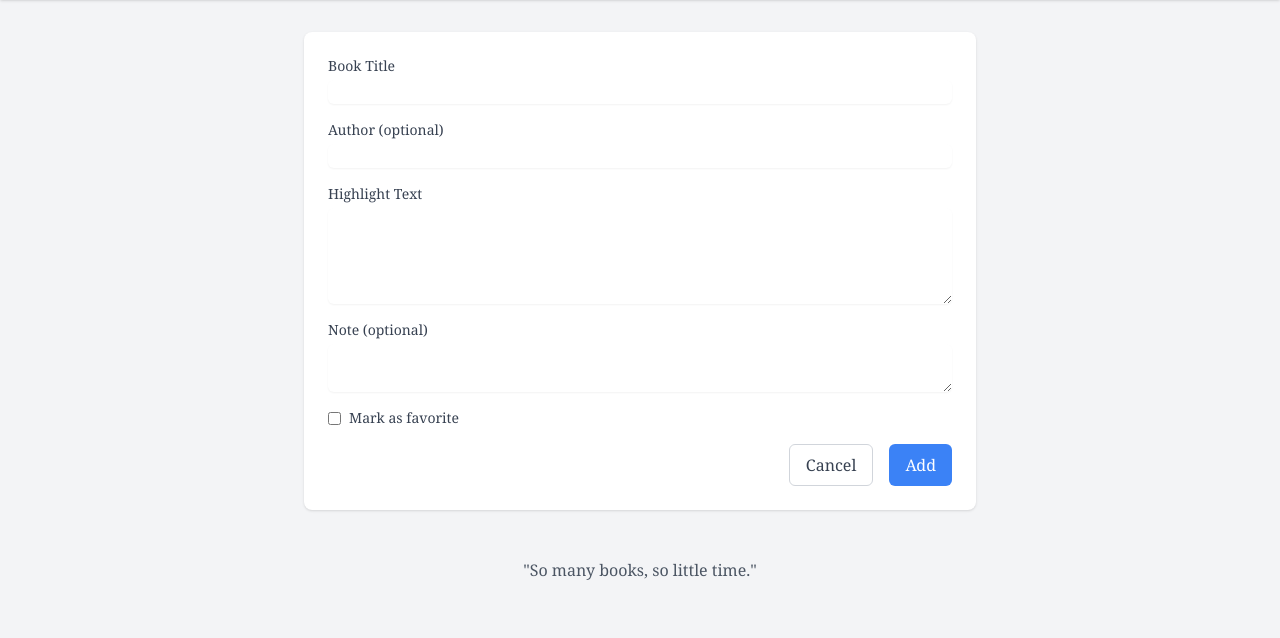
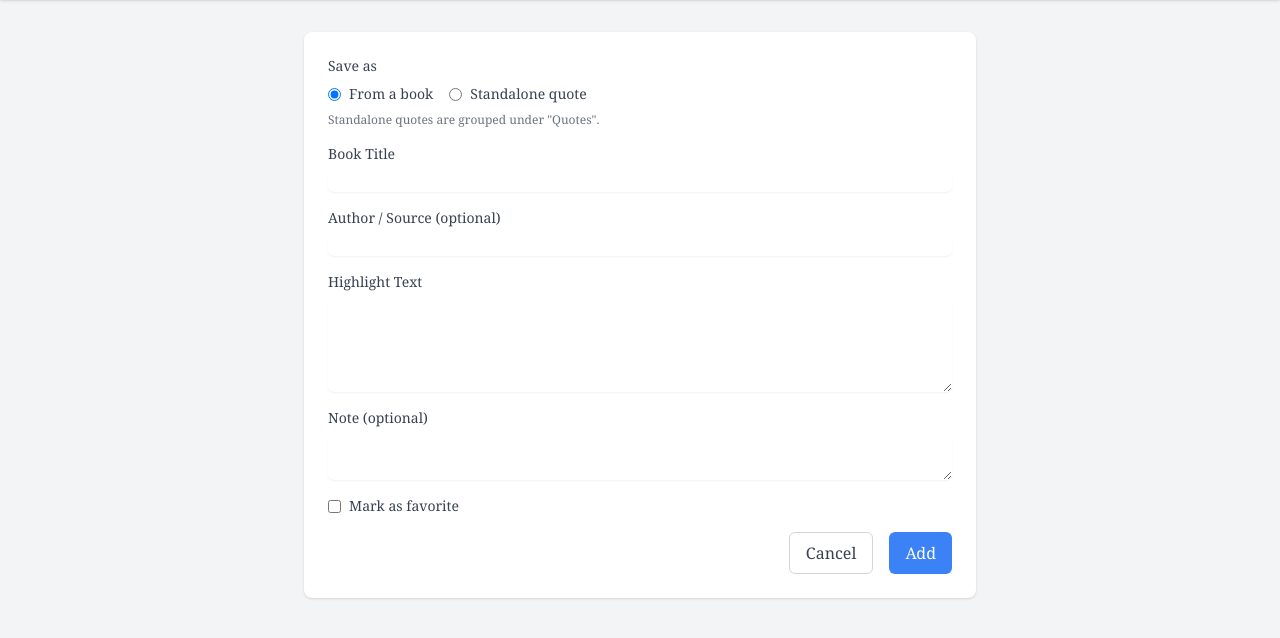
Before and after one commit to ecntu/moonwise, a Flask app: page /add in a window 1280 px wide. Shown: the part 64-702 px from the top of the page. Run offline with Flask 3, Linux system fonts and the light colour scheme; the visitor is signed in with stand-in values (Sample User, id 1); some libraries are stand-ins or nearby versions.

Commit message:
add standalone quotes

```diff
--- a/db.py
+++ b/db.py
@@ -3,6 +3,7 @@ import sqlite3
 from contextlib import contextmanager
 
 DATABASE = "main.db"
+DEFAULT_QUOTE_BOOK_TITLE = "Quotes"
 
 
 @contextmanager
@@ -26,7 +27,15 @@ def get_highlights_for_review():
     """Get highlights due for review today"""
     with get_db() as conn:
         return conn.execute(
-            "SELECT * FROM highlights WHERE review_today = 1"
+            """
+            SELECT * FROM highlights
+            WHERE review_today = 1
+            ORDER BY CASE WHEN book_title = ? THEN 0 ELSE 1 END,
+                     review_count ASC,
+                     last_review ASC,
+                     timestamp DESC
+            """,
+            (DEFAULT_QUOTE_BOOK_TITLE,),
         ).fetchall()
 
 
@@ -94,12 +103,21 @@ def get_all_books():
 
 
 def exists_highlight(text):
-    """Check if a passage already exists in the database using original_text"""
+    """Check if a passage already exists in the database (non-deleted) using original_text"""
     with get_db() as conn:
         result = conn.execute(
-            "SELECT id FROM highlights WHERE original_text = ? LIMIT 1", (text,)
+            "SELECT id FROM highlights WHERE original_text = ? AND deleted = 0 LIMIT 1",
+            (text,),
         ).fetchone()
         return result is not None
+
+
+def find_highlight_by_text(text):
+    """Return highlight (even if deleted) matching original_text"""
+    with get_db() as conn:
+        return conn.execute(
+            "SELECT * FROM highlights WHERE original_text = ? LIMIT 1", (text,)
+        ).fetchone()
 
 
 def update_highlight(highlight_id, field, value):
@@ -122,15 +140,49 @@ def add_highlight(data):
 
     assert "highlight_text" in data and len(data["highlight_text"]) > 5
 
-    # Check if already exists
-    assert not exists_highlight(data["highlight_text"]), "Highlight already exists."
+    highlight_text = data["highlight_text"]
+    book_title = (data.get("book_title") or "").strip() or "Unknown"
 
     # Book title should be the current one (in case it was renamed)
-    data["book_title"] = book_current_name(data["book_title"])
+    current_book_title = book_current_name(book_title)
+
+    existing_highlight = find_highlight_by_text(highlight_text)
+    if existing_highlight:
+        if existing_highlight["deleted"]:
+            with get_db() as conn:
+                conn.execute(
+                    """
+                    UPDATE highlights
+                    SET deleted = 0,
+                        book_title = ?,
+                        author = ?,
+                        note = ?,
+                        favorite = ?,
+                        highlight_text = ?,
+                        original_text = ?,
+                        timestamp = CURRENT_TIMESTAMP
+                    WHERE id = ?
+                    """,
+                    (
+                        current_book_title,
+                        data.get("author"),
+                        data.get("note"),
+                        bool(data.get("favorite")),
+                        highlight_text,
+                        highlight_text,
+                        existing_highlight["id"],
+                    ),
+                )
+                conn.commit()
+            return
+
+        # Already exists and active
+        raise AssertionError("Highlight already exists.")
 
     # Deal with 'original' columns
-    data["original_book_title"] = data.get("book_title", "Unknown")
-    data["original_text"] = data["highlight_text"]
+    data["book_title"] = current_book_title
+    data["original_book_title"] = data.get("original_book_title") or data["book_title"]
+    data["original_text"] = highlight_text
 
     with get_db() as conn:
         conn.execute(
--- a/main.py
+++ b/main.py
@@ -122,9 +122,18 @@ def review():
 @app.route("/add", methods=["GET", "POST"])
 def add_highlight():
     """Form to manually add a new highlight"""
+    quote_book_title = db.DEFAULT_QUOTE_BOOK_TITLE
+    entry_type = request.form.get("entry_type", "book")
+
     if request.method == "POST":
+        book_title = request.form.get("book_title", "").strip()
+        if entry_type == "quote":
+            book_title = quote_book_title
+        elif not book_title:
+            book_title = "Unknown"
+
         data = {
-            "book_title": request.form.get("book_title", "Unknown"),
+            "book_title": book_title,
             "highlight_text": request.form.get("highlight_text", ""),
             "author": request.form.get("author") or None,
             "note": request.form.get("note") or None,
@@ -136,7 +145,11 @@ def add_highlight():
             return redirect(url_for("index"))
         except Exception as e:
             flash(str(e))
-    return render_template("add_highlight.html")
+    return render_template(
+        "add_highlight.html",
+        quote_default_title=quote_book_title,
+        entry_type=entry_type,
+    )
 
 
 @app.route("/stats")
--- a/templates/add_highlight.html
+++ b/templates/add_highlight.html
@@ -6,29 +6,52 @@
 {% block content %}
 <div class="max-w-2xl mx-auto">
     <form method="POST" class="bg-white p-6 rounded-lg shadow space-y-4">
+        <div class="space-y-2">
+            <span class="block text-sm font-medium text-gray-700">Save as</span>
+            <div class="flex flex-wrap gap-4">
+                <label class="flex items-center gap-2 text-sm text-gray-700">
+                    <input type="radio" name="entry_type" value="book" class="text-blue-500"
+                        {% if entry_type != 'quote' %}checked{% endif %}>
+                    From a book
+                </label>
+                <label class="flex items-center gap-2 text-sm text-gray-700">
+                    <input type="radio" name="entry_type" value="quote" class="text-blue-500"
+                        {% if entry_type == 'quote' %}checked{% endif %}>
+                    Standalone quote
+                </label>
+            </div>
+            <p class="text-xs text-gray-500">Standalone quotes are grouped under "{{ quote_default_title|default('Quotes') }}".</p>
+        </div>
+
         <div>
             <label class="block text-sm font-medium text-gray-700">Book Title</label>
             <input type="text" name="book_title" required
-                   class="mt-1 block w-full rounded-md border-gray-300 shadow-sm">
+                   value="{{ request.form.book_title or '' }}"
+                   class="mt-1 block w-full rounded-md border-gray-300 shadow-sm"
+                   autocomplete="off">
+            <p id="quoteHint" class="text-xs text-gray-500 mt-1 hidden">
+                Stored under "{{ quote_default_title|default('Quotes') }}" when saving a standalone quote.
+            </p>
         </div>
         <div>
-            <label class="block text-sm font-medium text-gray-700">Author (optional)</label>
+            <label class="block text-sm font-medium text-gray-700">Author / Source (optional)</label>
             <input type="text" name="author"
+                   value="{{ request.form.author or '' }}"
                    class="mt-1 block w-full rounded-md border-gray-300 shadow-sm">
         </div>
         <div>
             <label class="block text-sm font-medium text-gray-700">Highlight Text</label>
             <textarea name="highlight_text" required rows="4"
-                      class="mt-1 block w-full rounded-md border-gray-300 shadow-sm"></textarea>
+                      class="mt-1 block w-full rounded-md border-gray-300 shadow-sm">{{ request.form.highlight_text or '' }}</textarea>
         </div>
         <div>
             <label class="block text-sm font-medium text-gray-700">Note (optional)</label>
             <textarea name="note" rows="2"
-                      class="mt-1 block w-full rounded-md border-gray-300 shadow-sm"></textarea>
+                      class="mt-1 block w-full rounded-md border-gray-300 shadow-sm">{{ request.form.note or '' }}</textarea>
         </div>
         <div>
             <label class="flex items-center gap-2">
-                <input type="checkbox" name="favorite" class="rounded border-gray-300">
+                <input type="checkbox" name="favorite" class="rounded border-gray-300" {% if request.form.favorite %}checked{% endif %}>
                 <span class="text-sm font-medium text-gray-700">Mark as favorite</span>
             </label>
         </div>
@@ -42,4 +65,36 @@
         </div>
     </form>
 </div>
+
+<script>
+    document.addEventListener("DOMContentLoaded", function () {
+        const entryRadios = document.querySelectorAll('input[name="entry_type"]');
+        const bookInput = document.querySelector('input[name="book_title"]');
+        const quoteHint = document.getElementById("quoteHint");
+        const quoteDefaultTitle = {{ quote_default_title|default('Quotes')|tojson }};
+        let storedTitle = bookInput.value;
+
+        function syncEntryType() {
+            const isQuote = document.querySelector('input[name="entry_type"]:checked').value === "quote";
+
+            if (isQuote) {
+                if (!bookInput.readOnly) {
+                    storedTitle = bookInput.value;
+                }
+                bookInput.value = quoteDefaultTitle;
+                bookInput.readOnly = true;
+                bookInput.classList.add("bg-gray-100");
+                quoteHint.classList.remove("hidden");
+            } else {
+                bookInput.readOnly = false;
+                bookInput.classList.remove("bg-gray-100");
+                bookInput.value = storedTitle;
+                quoteHint.classList.add("hidden");
+            }
+        }
+
+        entryRadios.forEach(radio => radio.addEventListener("change", syncEntryType));
+        syncEntryType();
+    });
+</script>
 {% endblock %}
```
Also changed, not shown: review.py (+57 -27 lines).
